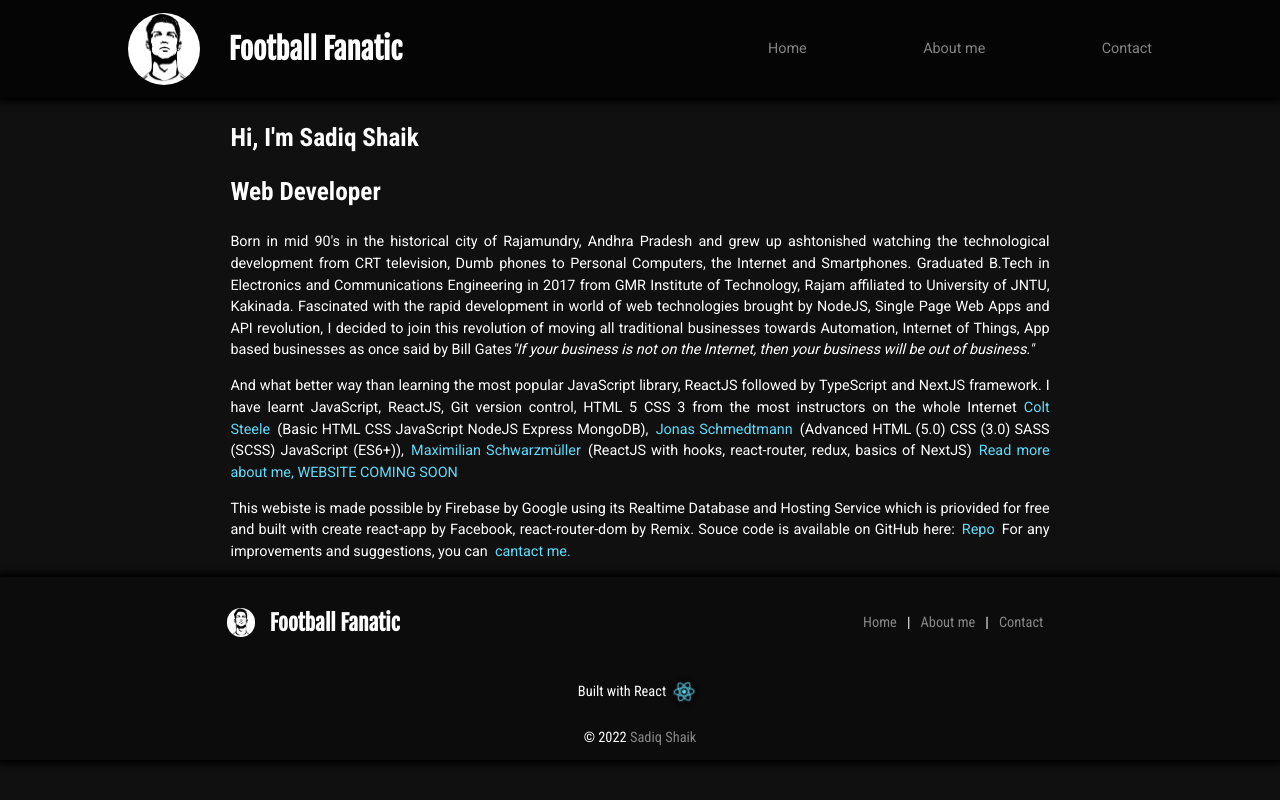
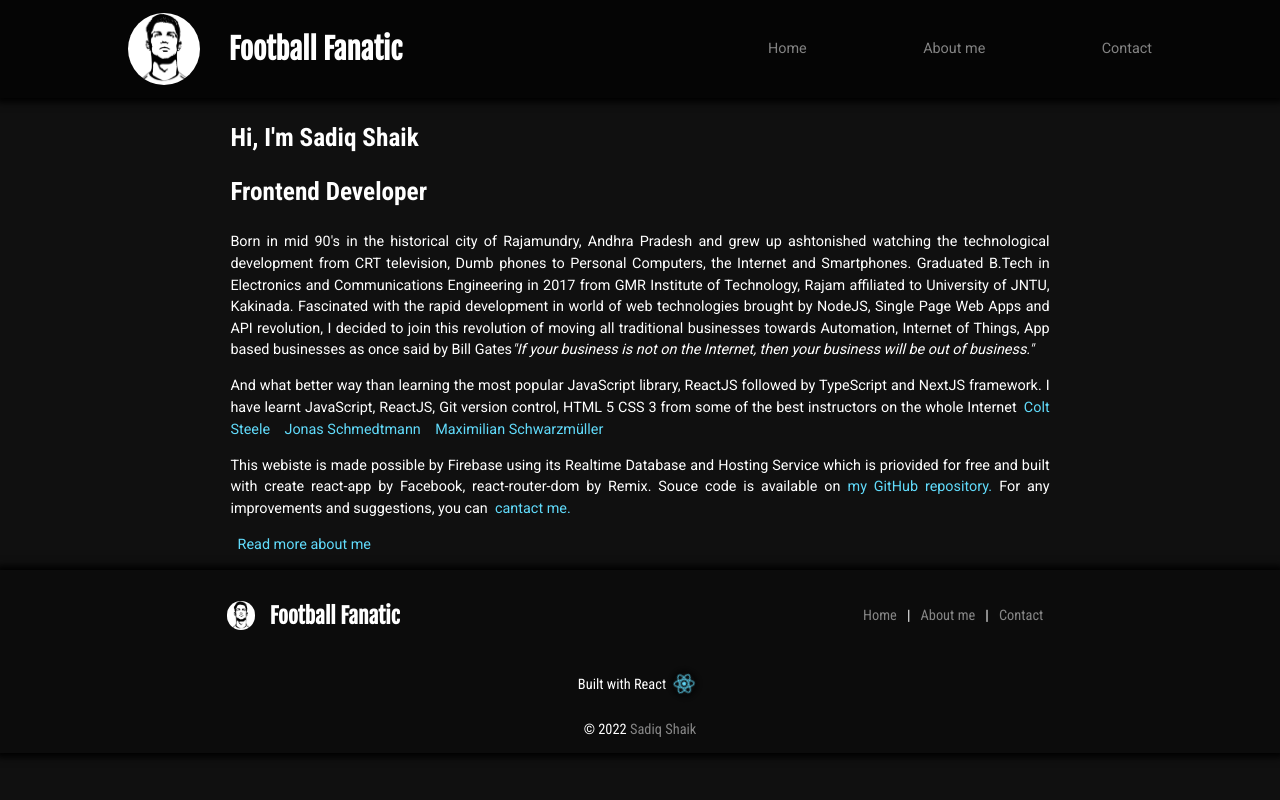
Before and after one commit to Sadiq-Shaik/football-fanatic-blog-site, a React (Create React App) app: page /aboutme in a window 1280 px wide. Built offline with nearby package versions, Linux system fonts and the light colour scheme; no server answers; the database is empty.

Commit message:
updated links and commened console logs

```diff
--- a/src/pages/AboutMe.js
+++ b/src/pages/AboutMe.js
@@ -7,7 +7,7 @@
       <h3>
         Hi, I'm <span>Sadiq Shaik</span>
       </h3>
-      <h3>Web Developer</h3>
+      <h3>Frontend Developer</h3>
       <p>
         Born in mid 90's in the historical city of Rajamundry, Andhra Pradesh
         and grew up ashtonished watching the technological development from CRT
@@ -27,8 +27,8 @@
       <p>
         And what better way than learning the most popular JavaScript library,
         ReactJS followed by TypeScript and NextJS framework. I have learnt
-        JavaScript, ReactJS, Git version control, HTML 5 CSS 3 from the most
-        instructors on the whole Internet
+        JavaScript, ReactJS, Git version control, HTML 5 CSS 3 from some of the
+        best instructors on the whole Internet
         <a
           href="https://www.udemy.com/user/coltsteele/"
           target="_blank"
@@ -36,7 +36,6 @@
         >
           Colt Steele
         </a>
-        (Basic HTML CSS JavaScript NodeJS Express MongoDB),
         <a
           href="https://www.udemy.com/user/jonasschmedtmann/"
           target="_blank"
@@ -44,7 +43,6 @@
         >
           Jonas Schmedtmann
         </a>
-        (Advanced HTML (5.0) CSS (3.0) SASS (SCSS) JavaScript (ES6+)),
         <a
           href="https://www.udemy.com/user/maximilian-schwarzmuller/"
           target="_blank"
@@ -52,25 +50,26 @@
         >
           Maximilian Schwarzmüller
         </a>
-        (ReactJS with hooks, react-router, redux, basics of NextJS)
-        <a href="/" target="_blank">
-          Read more about me, WEBSITE COMING SOON
-        </a>
       </p>
       <p>
-        This webiste is made possible by Firebase by Google using its Realtime
-        Database and Hosting Service which is priovided for free and built with
-        create react-app by Facebook, react-router-dom by Remix. Souce code is
-        available on GitHub here:
+        This webiste is made possible by Firebase using its Realtime Database
+        and Hosting Service which is priovided for free and built with create
+        react-app by Facebook, react-router-dom by Remix. Souce code is
+        available on
         <a
           href="https://github.com/Sadiq-Shaik/football-fanatic-blog-site"
           target="_blank"
           rel="noreferrer"
         >
-          Repo
+          my GitHub repository.
         </a>
         For any improvements and suggestions, you can
         <a href="/contact">cantact me.</a>
+      </p>
+      <p>
+        <a href="https://sadiqshaik.com" target="_blank" rel="noreferrer">
+          Read more about me
+        </a>
       </p>
       <GoToTop />
     </div>
--- a/src/pages/Article.js
+++ b/src/pages/Article.js
@@ -115,9 +115,9 @@
         </p>
         <Card className={classes.imgCard}>
           <img src={articleMain.images[0]} alt="main-img" />
-          <p>
+          {/* <p>
             Image Source: <a href={articleMain.images[0]}> Link</a>
-          </p>
+          </p> */}
         </Card>
         <div>
           {paras.map((para, i) => (
@@ -125,7 +125,7 @@
           ))}
         </div>
       </Card>
-      <Card className={classes.icons}>
+      {/* <Card className={classes.icons}>
         <button className={classes.icon} onClick={likeCountHandler}>
           <MdThumbUp /> {articleMain.likes}
         </button>
@@ -136,7 +136,7 @@
           <MdShare />
           Share
         </button>
-      </Card>
+      </Card> */}
       <Card>
         <form onSubmit={commentSubmitHandler} className={classes.comment_form}>
           <h3>Leave a comment!</h3>
--- a/src/pages/Home.js
+++ b/src/pages/Home.js
@@ -15,7 +15,7 @@
   //   return articleCtx.articles[key];
   // });
 
-  console.log(articleCtx.articles);
+  // console.log(articleCtx.articles);
 
   if (articleCtx.articles.length <= 1) {
     return <PleaseWait />;
```
Also changed, not shown: src/store/articleProvider.js (+5 -5 lines), 1 other file (tests, documents, lock files or other folders).
